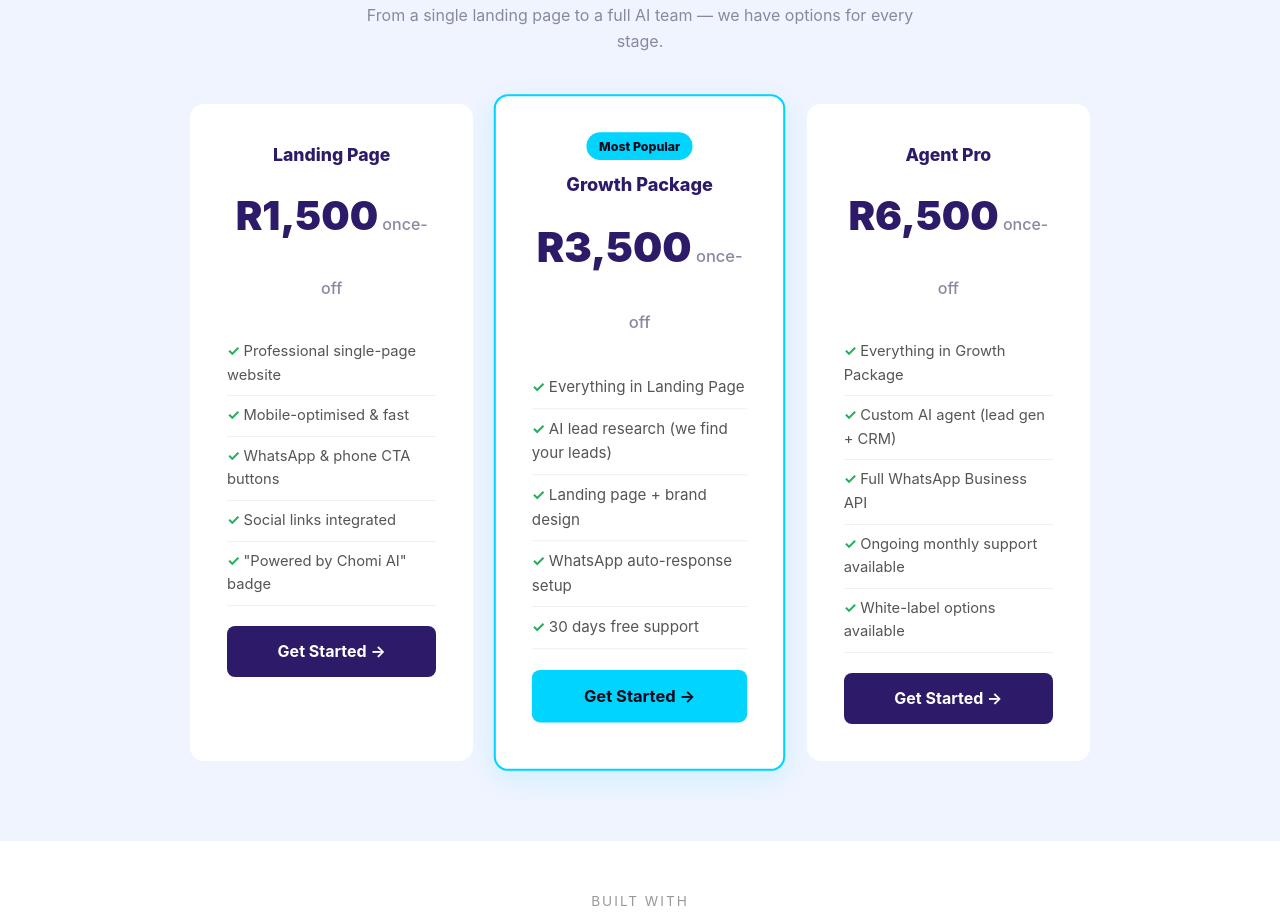
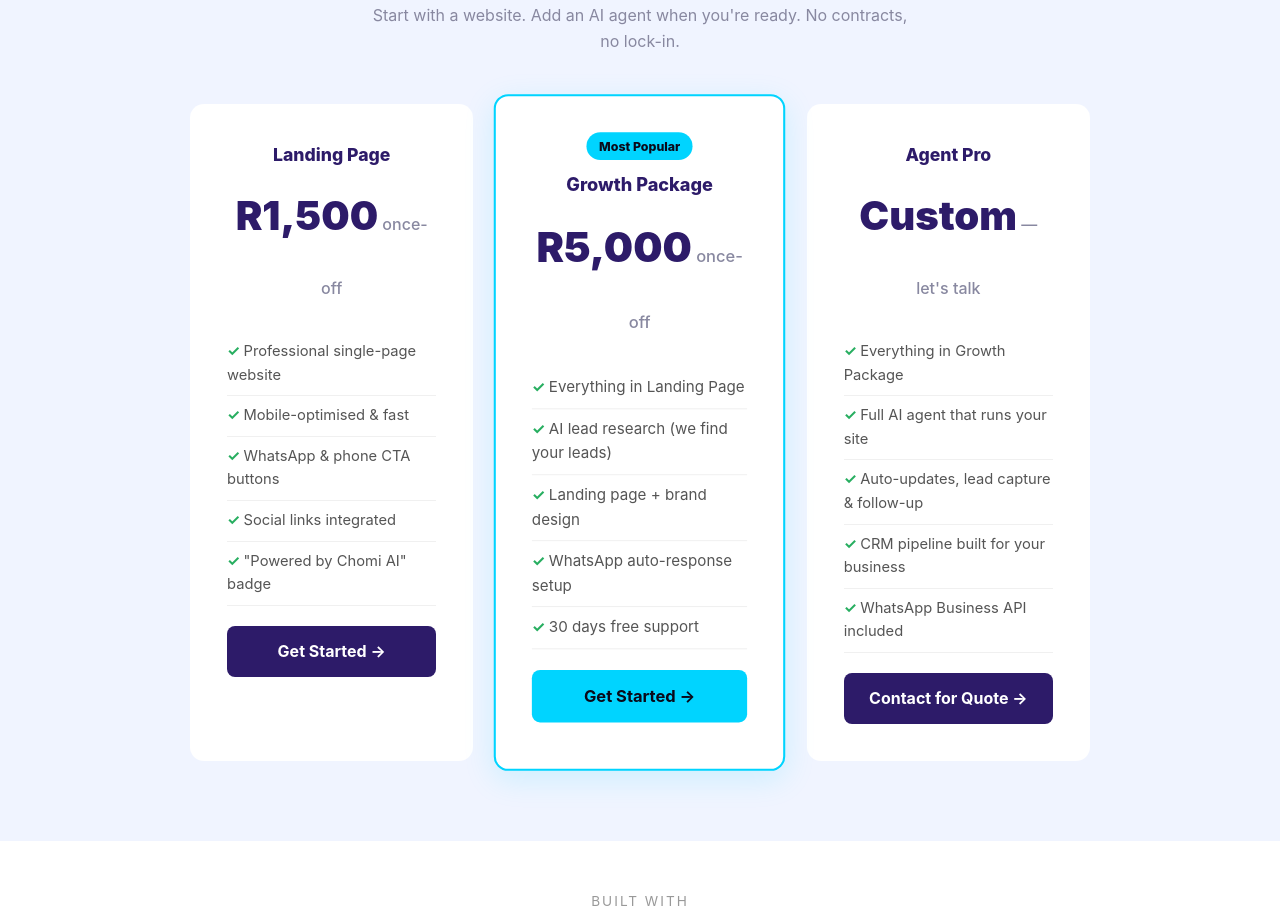
Before and after one commit to Bathabile-code/chomi-workspace, a plain HTML site: page autosite-leads/chomi-ai.html in a window 1280 px wide. Shown: the part 2794-3715 px from the top of the page. Drawn offline with Linux system fonts and the light colour scheme.

Commit message:
fix: pricing updated — R1,500/R5,000/Contact + upsell model
- Agent Pro now 'Custom — let's talk' not fixed R10k
- Sub heading: 'Start with a website. Add an AI agent when you're ready'
- Updated Agent Pro features to reflect site-running AI agents
- WhatsApp number corrected to +27 63 991 587

```diff
--- a/autosite-leads/chomi-ai.html
+++ b/autosite-leads/chomi-ai.html
@@ -118,7 +118,7 @@
             <a href="#services">Services</a>
             <a href="#how">How It Works</a>
             <a href="#pricing">Pricing</a>
-            <a href="https://wa.me/27742336904" class="cta-btn">WhatsApp Us</a>
+            <a href="https://wa.me/2763991587" class="cta-btn">WhatsApp Us</a>
         </div>
     </nav>
 
@@ -128,7 +128,7 @@
         <h1>Your Business.<br><span>Running Itself.</span></h1>
         <p>Chomi AI builds custom AI agents that find your leads, answer your customers, and handle the admin — while you sleep.</p>
         <div class="cta-row">
-            <a href="https://wa.me/27742336904" class="cta-primary">💬 Chat on WhatsApp</a>
+            <a href="https://wa.me/2763991587" class="cta-primary">💬 Chat on WhatsApp</a>
             <a href="#how" class="cta-secondary">See How It Works →</a>
         </div>
     </section>
@@ -220,7 +220,7 @@
     <section class="pricing" id="pricing">
         <div class="section-label">Transparent Pricing</div>
         <h2 class="section-title">Packages That Scale With You</h2>
-        <p class="section-sub">From a single landing page to a full AI team — we have options for every stage.</p>
+        <p class="section-sub">Start with a website. Add an AI agent when you're ready. No contracts, no lock-in.</p>
         <div class="pricing-grid">
             <div class="price-card">
                 <h3>Landing Page</h3>
@@ -232,12 +232,12 @@
                     <li>Social links integrated</li>
                     <li>"Powered by Chomi AI" badge</li>
                 </ul>
-                <a href="https://wa.me/27742336904?text=Hi%20Chomi%20AI%2C%20I%20want%20a%20landing%20page" class="get-btn">Get Started →</a>
+                <a href="https://wa.me/2763991587?text=Hi%20Chomi%20AI%2C%20I%20want%20a%20landing%20page" class="get-btn">Get Started →</a>
             </div>
             <div class="price-card popular">
                 <span class="popular-label">Most Popular</span>
                 <h3>Growth Package</h3>
-                <div class="price">R3,500<span> once-off</span></div>
+                <div class="price">R5,000<span> once-off</span></div>
                 <ul>
                     <li>Everything in Landing Page</li>
                     <li>AI lead research (we find your leads)</li>
@@ -245,19 +245,19 @@
                     <li>WhatsApp auto-response setup</li>
                     <li>30 days free support</li>
                 </ul>
-                <a href="https://wa.me/27742336904?text=Hi%20Chomi%20AI%2C%20I%20want%20the%20Growth%20Package" class="get-btn">Get Started →</a>
+                <a href="https://wa.me/2763991587?text=Hi%20Chomi%20AI%2C%20I%20want%20the%20Growth%20Package" class="get-btn">Get Started →</a>
             </div>
             <div class="price-card">
                 <h3>Agent Pro</h3>
-                <div class="price">R6,500<span> once-off</span></div>
+                <div class="price">Custom<span> — let's talk</span></div>
                 <ul>
                     <li>Everything in Growth Package</li>
-                    <li>Custom AI agent (lead gen + CRM)</li>
-                    <li>Full WhatsApp Business API</li>
-                    <li>Ongoing monthly support available</li>
-                    <li>White-label options available</li>
+                    <li>Full AI agent that runs your site</li>
+                    <li>Auto-updates, lead capture & follow-up</li>
+                    <li>CRM pipeline built for your business</li>
+                    <li>WhatsApp Business API included</li>
                 </ul>
-                <a href="https://wa.me/27742336904?text=Hi%20Chomi%20AI%2C%20I%20want%20the%20Agent%20Pro%20Package" class="get-btn">Get Started →</a>
+                <a href="https://wa.me/2763991587?text=Hi%20Chomi%20AI%2C%20I%20want%20to%20build%20an%20Agent%20Pro" class="get-btn">Contact for Quote →</a>
             </div>
         </div>
     </section>
@@ -277,14 +277,14 @@
     <section class="cta-final">
         <h2>Ready to Automate Your Business?</h2>
         <p>Message us on WhatsApp. No commitment, no hard sell — just a real conversation about what you need.</p>
-        <a href="https://wa.me/27742336904">💬 Chat on WhatsApp Now</a>
+        <a href="https://wa.me/2763991587">💬 Chat on WhatsApp Now</a>
     </section>
 
     <!-- FOOTER -->
     <footer>
         <div class="social">
             <a href="https://x.com/thabyamirchand" target="_blank">𝕏 Twitter</a>
-            <a href="https://wa.me/27742336904">WhatsApp</a>
+            <a href="https://wa.me/2763991587">WhatsApp</a>
         </div>
         <p>&copy; 2026 Chomi AI — South Africa's AI Agent Builder 🇿🇦</p>
         <p style="margin-top:5px;">Built with 🖤 on <a href="https://openclaw.ai" target="_blank">OpenClaw</a></p>
```
